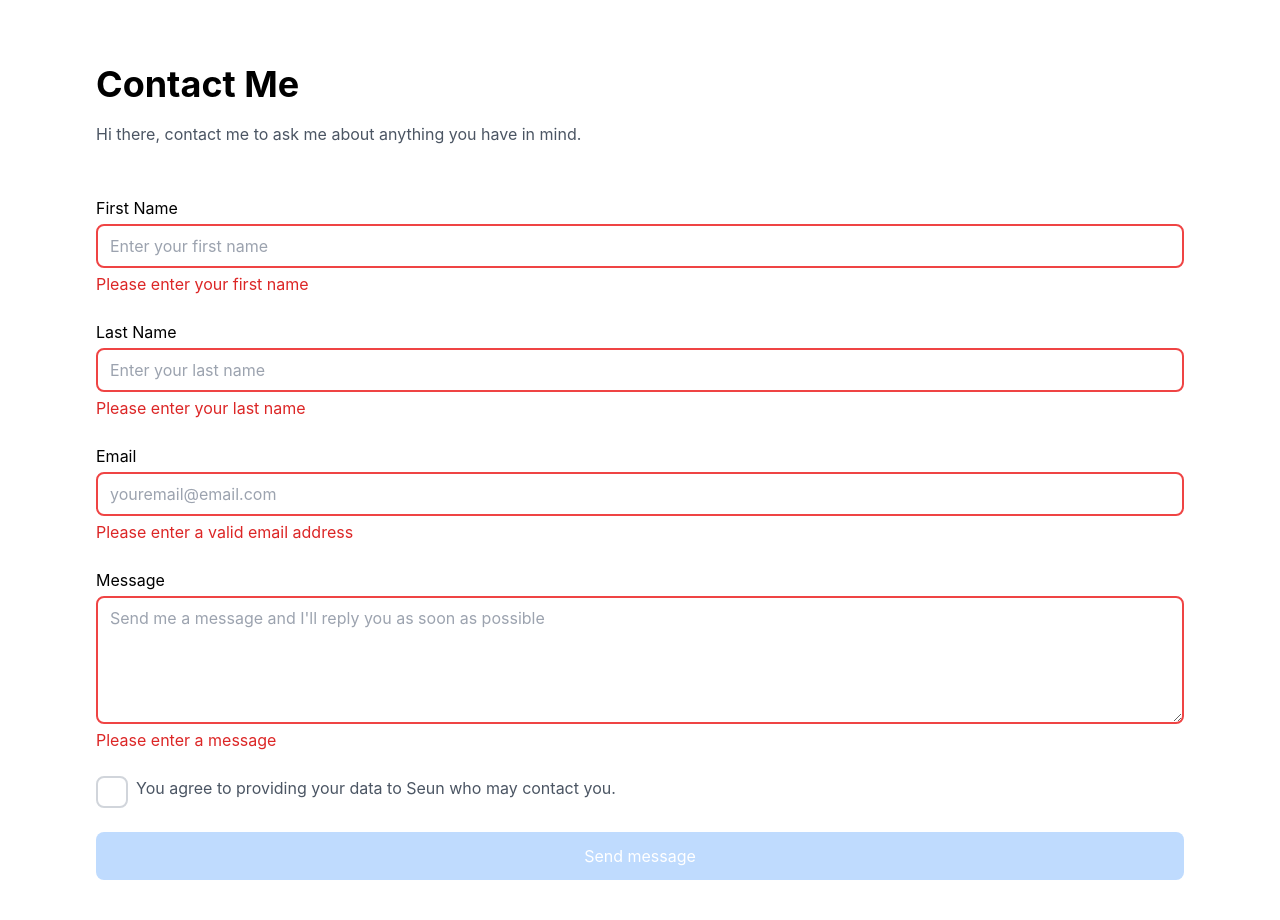
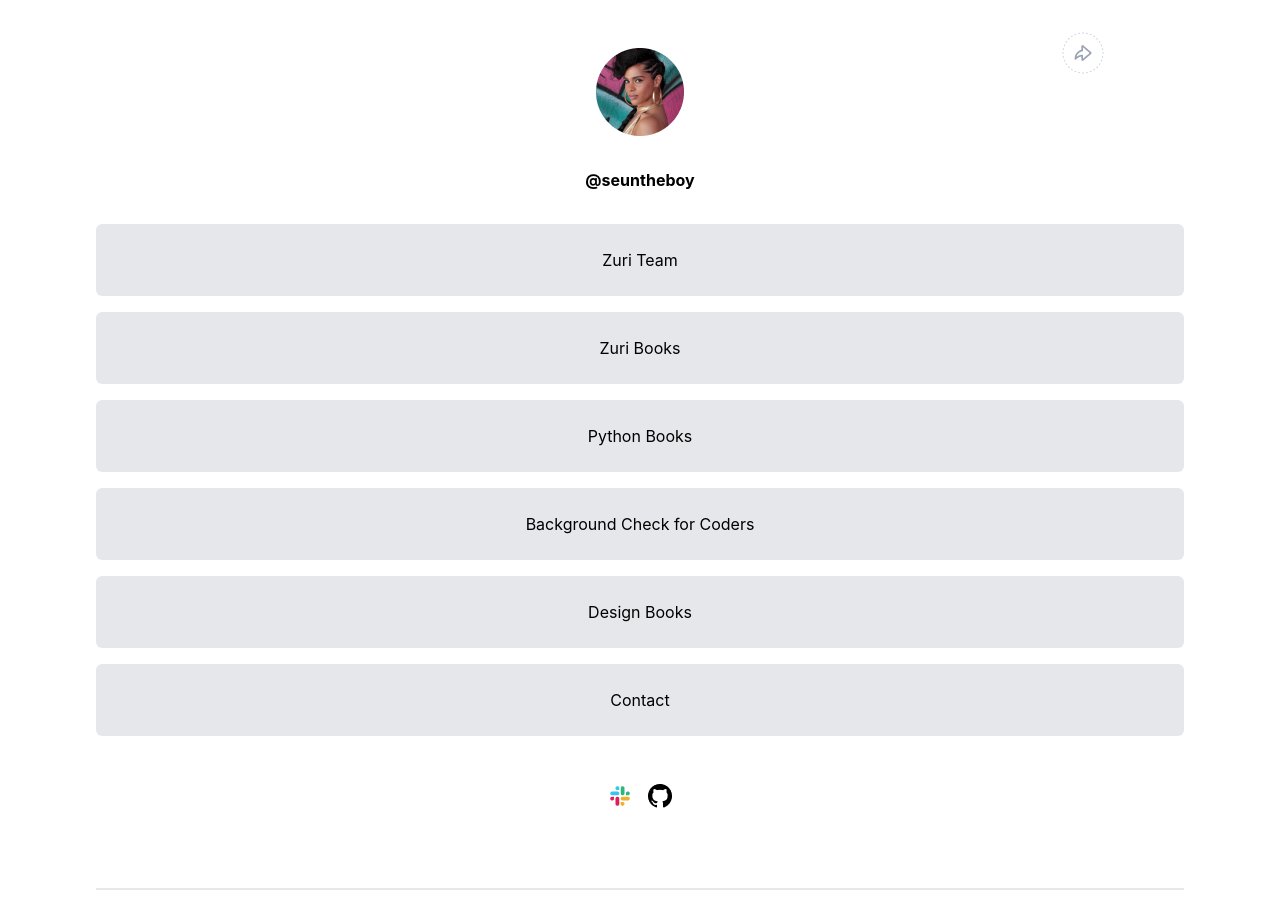
Before and after one commit to olafisoyevince/linktree-task, a React (Create React App) app: page / in a window 1280 px wide. Shown: the top 920 px of the page. Built offline with nearby package versions, Linux system fonts and the light colour scheme.

Commit message:
feat: added routing to the page using react router

```diff
--- a/package.json
+++ b/package.json
@@ -8,10 +8,14 @@
     "@testing-library/react": "^13.4.0",
     "@testing-library/user-event": "^13.5.0",
     "gh-pages": "^4.0.0",
+    "localforage": "^1.10.0",
+    "match-sorter": "^6.3.1",
     "react": "^18.2.0",
     "react-dom": "^18.2.0",
     "react-icons": "^4.6.0",
+    "react-router-dom": "^6.4.3",
     "react-scripts": "5.0.1",
+    "sort-by": "^1.2.0",
     "web-vitals": "^2.1.4"
   },
   "scripts": {
--- a/src/App.js
+++ b/src/App.js
@@ -1,15 +1,10 @@
-import ContactMe from "./components/ContactMe";
+import ContactMe from "./pages/ContactMe";
 import Footer from "./components/Footer";
-import Links from "./components/Links";
-import PersonalProfile from "./components/PersonalProfile";
 
 function App() {
   return (
-    <div className="px-5 md:px-24">
-      {/* <PersonalProfile />
-      <Links /> */}
+    <div>
       <ContactMe />
-      {/* <Footer /> */}
     </div>
   );
 }
--- a/src/components/ContactMe/index.jsx
+++ /dev/null
@@ -1,81 +0,0 @@
-import { useState } from "react";
-import Button from "../Button";
-import CheckBox from "../CheckBox";
-import Input from "../InputBox";
-import TextArea from "../TextArea";
-
-const ContactMe = () => {
-  const [checked, setChecked] = useState(true);
-
-  const handleChecked = () => {
-    setChecked(!checked);
-  };
-
-  const handleClick = (e) => {
-    // e.preventDefault();
-  };
-
-  const handleSubmit = (e) => {
-    alert("Form submitted");
-  };
-
-  console.log(checked);
-
-  return (
-    <>
-      <div>
-        <div className=" mt-16 mb-12">
-          <h1 className=" text-4xl font-bold pb-4">Contact Me</h1>
-          <p className=" leading-7 text-gray-600">
-            Hi there, contact me to ask me about anything you have in mind.
-          </p>
-        </div>
-
-        <form onSubmit={handleSubmit}>
-          <Input
-            label="First Name"
-            id="first_name"
-            type="text"
-            validate="Please enter your first name"
-            placeholder="Enter your first name"
-          />
-
-          <Input
-            label="Last Name"
-            id="last_name"
-            type="text"
-            validate="Please enter your last name"
-            placeholder="Enter your last name"
-          />
-
-          <Input
-            label="Email"
-            id="email"
-            type="email"
-            validate="Please enter a valid email address"
-            placeholder="youremail@email.com"
-            required="required"
-          />
-
-          <TextArea
-            label="Message"
-            placeholder="Send me a message and I'll reply you as soon as possible"
-          />
-
-          <CheckBox
-            label="You agree to providing your data to Seun who may contact you."
-            handleChecked={() => handleChecked()}
-          />
-
-          <Button
-            checked={checked}
-            title="Send message"
-            handleClick={(e) => handleClick(e)}
-          />
-        </form>
-      </div>
-    </>
-  );
-};
-
-export default ContactMe;
--- a/src/components/Footer/index.jsx
+++ b/src/components/Footer/index.jsx
@@ -1,9 +1,11 @@
 import zuriLogo from "../../assets/Zuri.Internship_Logo.png";
 import I4GLogo from "../../assets/I4G.png";
+import Layout from "../Layout";
 
 const Footer = () => {
   return (
     <>
+      <Layout>
         <div className=" md:flex md:justify-between md:items-center border-t-2 border-gray-200 mt-12">
           <div className=" py-6 md:py-8">
             <img src={zuriLogo} alt="" />
@@ -17,6 +19,7 @@ const Footer = () => {
             <img src={I4GLogo} alt="" />
           </div>
         </div>
+      </Layout>
     </>
   );
 };
--- a/src/components/InputBox/index.jsx
+++ b/src/components/InputBox/index.jsx
@@ -5,7 +5,6 @@ const Input = ({ label, placeholder, type, validate, id, required }) => {
       <input
         type={type}
         placeholder={placeholder}
-        required
         id={id}
         className=" h-11 py-2 px-3 border-solid border-2 border-gray-300 rounded-lg focus:border-blue-300 focus:outline-none invalid:border-red-500 invalid:text-red-600 focus:invalid:border-red-500 focus:invalid:ring-red-300 peer "
       />
--- /dev/null
+++ b/src/components/Layout/index.jsx
@@ -0,0 +1,5 @@
+const Layout = ({ children }) => {
+  return <div className="px-5 md:px-24">{children}</div>;
+};
+
+export default Layout;
--- a/src/components/Links/index.jsx
+++ b/src/components/Links/index.jsx
@@ -1,5 +1,6 @@
 import slackLogo from "../../assets/slack.png";
 import githubLogo from "../../assets/Icon.png";
+import { Link } from "react-router-dom";
 
 const Links = () => {
   return (
@@ -47,6 +48,14 @@ const Links = () => {
           Design Books
         </a>
 
+        <Link
+          to={`/contact`}
+          id="book__design"
+          className=" text-center  bg-gray-200 rounded-md py-6"
+        >
+          Contact
+        </Link>
+
         <div className=" flex justify-center py-8 gap-4">
           <a href="">
             <img src={slackLogo} alt="slack logo with my link attached to it" />
--- a/src/index.js
+++ b/src/index.js
@@ -2,11 +2,29 @@ import React from "react";
 import ReactDOM from "react-dom/client";
 import "./index.css";
 import App from "./App";
+import Home from "./pages/Home";
+
+import { createBrowserRouter, RouterProvider, Route } from "react-router-dom";
+import ContactMe from "./pages/ContactMe";
+import Footer from "./components/Footer";
+
+const router = createBrowserRouter([
+  {
+    path: "/",
+    element: <Home />,
+  },
+
+  {
+    path: "/contact",
+    element: <ContactMe />,
+  },
+]);
 
 const root = ReactDOM.createRoot(document.getElementById("root"));
 root.render(
   <React.StrictMode>
-    <App />
+    <RouterProvider router={router} />
+    <Footer />
   </React.StrictMode>
 );
 
--- /dev/null
+++ b/src/pages/ContactMe/index.jsx
@@ -0,0 +1,84 @@
+import { useState } from "react";
+import Button from "../../components/Button";
+import CheckBox from "../../components/CheckBox";
+import Input from "../../components/InputBox";
+import TextArea from "../../components/TextArea";
+import Layout from "../../components/Layout";
+
+const ContactMe = () => {
+  const [checked, setChecked] = useState(true);
+
+  const handleChecked = () => {
+    setChecked(!checked);
+  };
+
+  const handleClick = (e) => {
+    // e.preventDefault();
+  };
+
+  const handleSubmit = (e) => {
+    alert("Form submitted");
+  };
+
+  console.log(checked);
+
+  return (
+    <>
+      <Layout>
+        <div>
+          <div className=" mt-16 mb-12">
+            <h1 className=" text-4xl font-bold pb-4">Contact Me</h1>
+            <p className=" leading-7 text-gray-600">
+              Hi there, contact me to ask me about anything you have in mind.
+            </p>
+          </div>
+
+          <form onSubmit={handleSubmit}>
+            <Input
+              label="First Name"
+              id="first_name"
+              type="text"
+              validate="Please enter your first name"
+              placeholder="Enter your first name"
+            />
+
+            <Input
+              label="Last Name"
+              id="last_name"
+              type="text"
+              validate="Please enter your last name"
+              placeholder="Enter your last name"
+            />
+
+            <Input
+              label="Email"
+              id="email"
+              type="email"
+              validate="Please enter a valid email address"
+              placeholder="youremail@email.com"
+              required="required"
+            />
+
+            <TextArea
+              label="Message"
+              placeholder="Send me a message and I'll reply you as soon as possible"
+            />
+
+            <CheckBox
+              label="You agree to providing your data to Seun who may contact you."
+              handleChecked={() => handleChecked()}
+            />
+
+            <Button
+              checked={checked}
+              title="Send message"
+              handleClick={(e) => handleClick(e)}
+            />
+          </form>
+        </div>
+      </Layout>
+    </>
+  );
+};
+
+export default ContactMe;
--- /dev/null
+++ b/src/pages/Home/index.jsx
@@ -0,0 +1,16 @@
+import Layout from "../../components/Layout";
+import Links from "../../components/Links";
+import PersonalProfile from "../../components/PersonalProfile";
+
+const Home = () => {
+  return (
+    <>
+      <Layout>
+        <PersonalProfile />
+        <Links />
+      </Layout>
+    </>
+  );
+};
+
+export default Home;
```
Also changed, not shown: 1 other file (tests, documents, lock files or other folders). Lines whose indentation alone changed are shown as unchanged.
